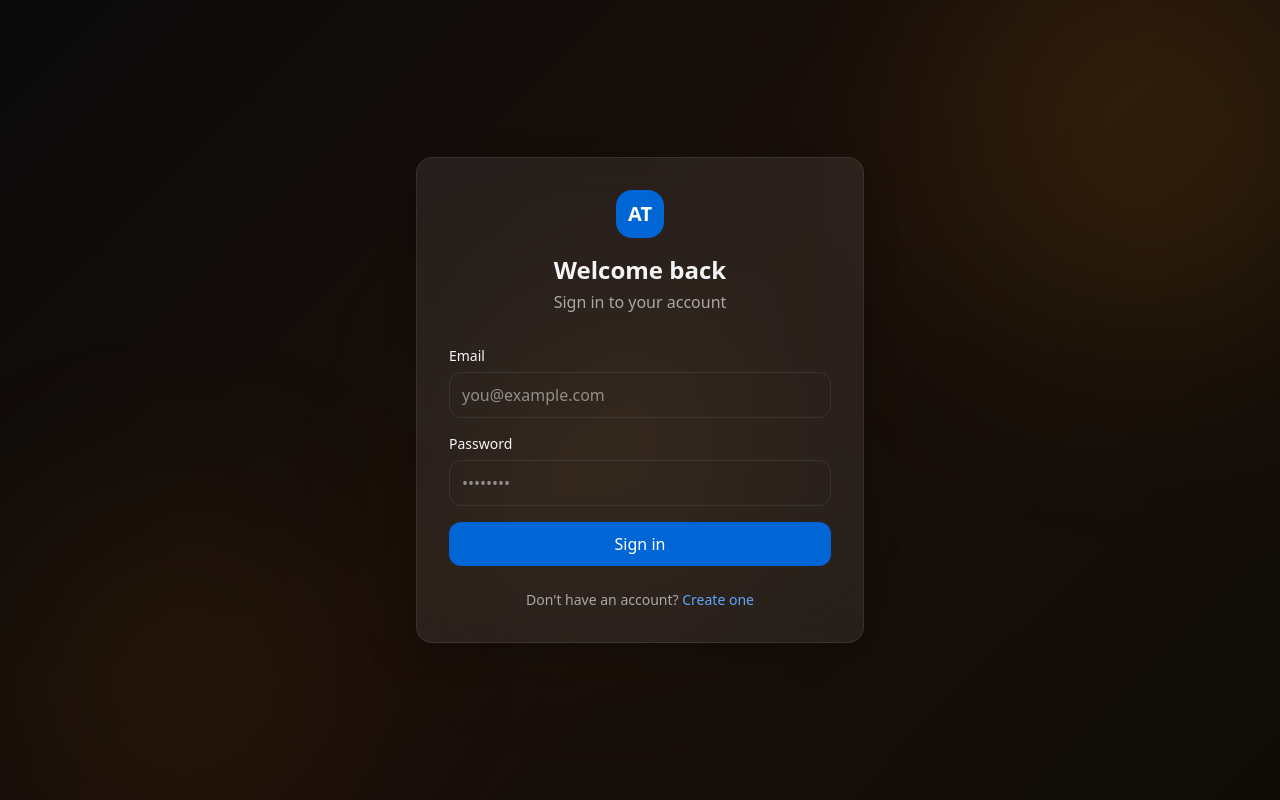
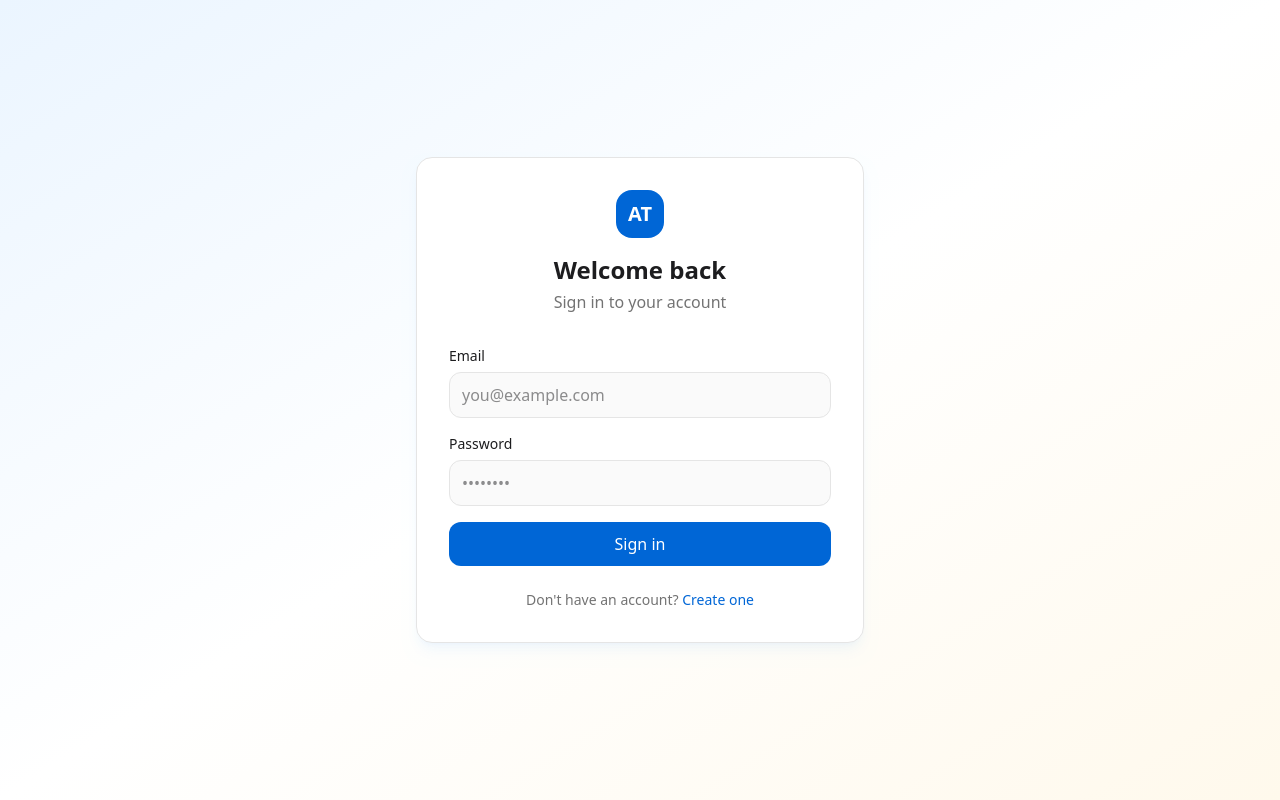
Before and after one commit to stenknz/afterpay-tracker, a Next.js app: page /login in a window 1280 px wide. Built offline with nearby package versions, Linux system fonts and the light colour scheme.

Commit message:
feat: add light mode back alongside dark warm amber glassmorphic dark mode

```diff
--- a/src/app/globals.css
+++ b/src/app/globals.css
@@ -29,7 +29,25 @@
 
 @custom-variant dark (&:where(.dark, .dark *));
 
-html {
+@keyframes float {
+  0%, 100% { transform: translate(0, 0) scale(1); }
+  25% { transform: translate(60px, -40px) scale(1.1); }
+  50% { transform: translate(-30px, 60px) scale(0.9); }
+  75% { transform: translate(40px, 30px) scale(1.05); }
+}
+
+body {
+  font-family: var(--font-sans);
+}
+
+.dark .bg-gradient-to-br,
+.dark .from-primary-50\/40,
+.dark .via-white,
+.dark .to-accent-50\/40 {
+  background: transparent !important;
+}
+
+html.dark {
   background: linear-gradient(135deg, #0a0a0a, #1a0f0a, #0f0c08);
   background-attachment: fixed;
   min-height: 100%;
@@ -41,6 +59,12 @@ html {
   filter: blur(100px);
   pointer-events: none;
   z-index: 0;
+  opacity: 0;
+  transition: opacity 0.5s;
+}
+
+.dark .glow-orb {
+  opacity: 1;
 }
 
 .glow-orb--1 {
@@ -70,129 +94,92 @@ html {
   animation: float 30s ease-in-out infinite alternate;
 }
 
-@keyframes float {
-  0%, 100% { transform: translate(0, 0) scale(1); }
-  25% { transform: translate(60px, -40px) scale(1.1); }
-  50% { transform: translate(-30px, 60px) scale(0.9); }
-  75% { transform: translate(40px, 30px) scale(1.05); }
-}
-
-.card-glass {
-  background: rgba(255, 255, 255, 0.05);
-  backdrop-filter: blur(20px);
-  -webkit-backdrop-filter: blur(20px);
-  border: 1px solid rgba(255, 255, 255, 0.08);
-  box-shadow: 0 8px 32px rgba(0, 0, 0, 0.25);
-}
-
-.card-glass:hover {
-  border-color: rgba(255, 255, 255, 0.15);
-  box-shadow: 0 12px 40px rgba(0, 0, 0, 0.35);
-}
-
-.card-glass-sidebar {
-  background: rgba(255, 255, 255, 0.03);
-  backdrop-filter: blur(24px);
-  -webkit-backdrop-filter: blur(24px);
-  border-right: 1px solid rgba(255, 255, 255, 0.06);
-}
-
-body {
-  font-family: var(--font-sans);
-  background: transparent !important;
-  color: #F5F5F7;
-}
-
-.bg-white,
-.dark\:bg-neutral-900 {
+.dark .bg-white,
+.dark .dark\:bg-neutral-900 {
   background: rgba(255, 255, 255, 0.08) !important;
   backdrop-filter: blur(20px) !important;
   -webkit-backdrop-filter: blur(20px) !important;
 }
 
-.shadow-xl {
+.dark .shadow-sm,
+.dark .shadow-md,
+.dark .shadow-lg {
+  box-shadow: 0 8px 32px rgba(0, 0, 0, 0.25) !important;
+}
+
+.dark .shadow-xl {
   background: rgba(255, 255, 255, 0.18) !important;
 }
 
-.max-w-sm {
+.dark .max-w-sm {
   background: rgba(255, 255, 255, 0.25) !important;
   backdrop-filter: blur(40px) !important;
   -webkit-backdrop-filter: blur(40px) !important;
 }
 
-.bg-white\/80 {
+.dark .bg-white\/80 {
   background: rgba(255, 255, 255, 0.03) !important;
 }
 
-.shadow-sm,
-.shadow-md,
-.shadow-lg {
-  box-shadow: 0 8px 32px rgba(0, 0, 0, 0.25) !important;
-}
-
-.border-neutral-200,
-.dark\:border-neutral-800,
-.dark\:border-neutral-800\/50 {
+.dark .border-neutral-200,
+.dark .dark\:border-neutral-800,
+.dark .dark\:border-neutral-800\/50 {
   border-color: rgba(255, 255, 255, 0.08) !important;
 }
 
-.border-primary-200,
-.dark\:border-primary-800 {
+.dark .border-primary-200,
+.dark .dark\:border-primary-800 {
   border-color: rgba(245, 158, 11, 0.2) !important;
 }
 
-.border-accent-200,
-.dark\:border-accent-800 {
+.dark .border-accent-200,
+.dark .dark\:border-accent-800 {
   border-color: rgba(245, 158, 11, 0.2) !important;
 }
 
-.bg-neutral-100,
-.dark\:bg-neutral-800 {
+.dark .bg-neutral-100,
+.dark .dark\:bg-neutral-800 {
   background: rgba(255, 255, 255, 0.08) !important;
 }
 
-.bg-neutral-50,
-.dark\:bg-neutral-950,
-.bg-gradient-to-br,
-.from-primary-50\/40,
-.via-white,
-.to-accent-50\/40 {
+.dark .bg-neutral-50,
+.dark .dark\:bg-neutral-950 {
   background: transparent !important;
 }
 
-.text-neutral-900,
-.dark\:text-neutral-100 {
+.dark .text-neutral-900,
+.dark .dark\:text-neutral-100 {
   color: #F5F5F7 !important;
 }
 
-.text-neutral-500,
-.text-neutral-600,
-.text-neutral-400 {
+.dark .text-neutral-500,
+.dark .text-neutral-600,
+.dark .text-neutral-400 {
   color: rgba(255, 255, 255, 0.6) !important;
 }
 
-.hover\:bg-neutral-100,
-.dark\:hover\:bg-neutral-800 {
+.dark .hover\:bg-neutral-100,
+.dark .dark\:hover\:bg-neutral-800 {
   background: rgba(255, 255, 255, 0.12) !important;
 }
 
-.hover\:border-primary-200,
-.dark\:hover\:border-primary-800 {
+.dark .hover\:border-primary-200,
+.dark .dark\:hover\:border-primary-800 {
   border-color: rgba(255, 255, 255, 0.15) !important;
 }
 
-.hover\:border-primary-300,
-.dark\:hover\:border-primary-700 {
+.dark .hover\:border-primary-300,
+.dark .dark\:hover\:border-primary-700 {
   border-color: rgba(255, 255, 255, 0.15) !important;
 }
 
-.text-primary-600,
-.dark\:text-primary-400,
-.dark\:text-primary-300 {
+.dark .text-primary-600,
+.dark .dark\:text-primary-400,
+.dark .dark\:text-primary-300 {
   color: #60A5FA !important;
 }
 
-.bg-primary-50,
-.dark\:bg-primary-900\/20 {
+.dark .bg-primary-50,
+.dark .dark\:bg-primary-900\/20 {
   background: rgba(245, 158, 11, 0.1) !important;
 }
--- a/src/app/layout.tsx
+++ b/src/app/layout.tsx
@@ -26,7 +26,7 @@ export default function RootLayout({
           __html: `(function(){try{var t=localStorage.getItem("theme")||"system";var r=t==="dark"||(t==="system"&&window.matchMedia("(prefers-color-scheme:dark)").matches);if(r)document.documentElement.classList.add("dark")}catch(e){}})()`,
         }} />
       </head>
-      <body className={`${inter.variable} font-sans antialiased`}>
+      <body className={`${inter.variable} font-sans antialiased bg-[#F5F5F7] dark:bg-transparent text-[#1D1D1F] dark:text-[#F5F5F7]`}>
         <div className="glow-orb glow-orb--1" />
         <div className="glow-orb glow-orb--2" />
         <div className="glow-orb glow-orb--3" />
```
